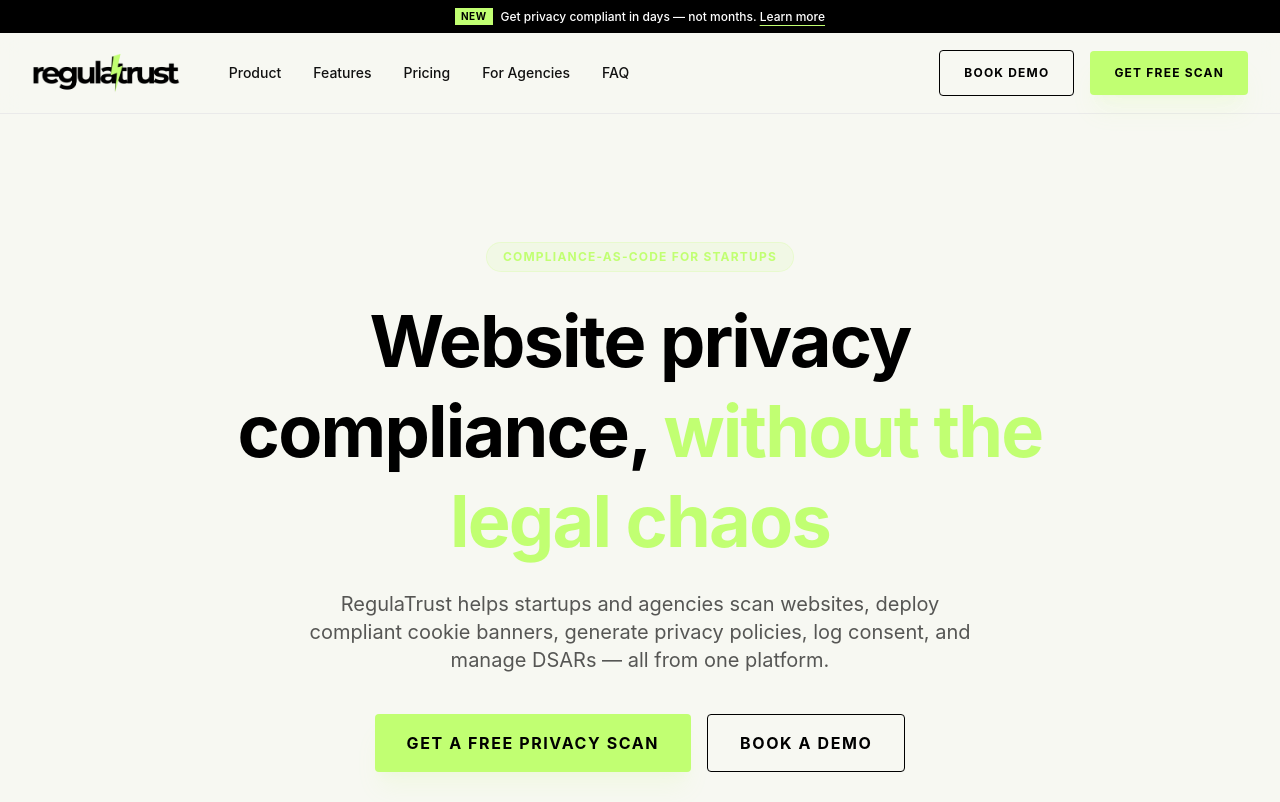
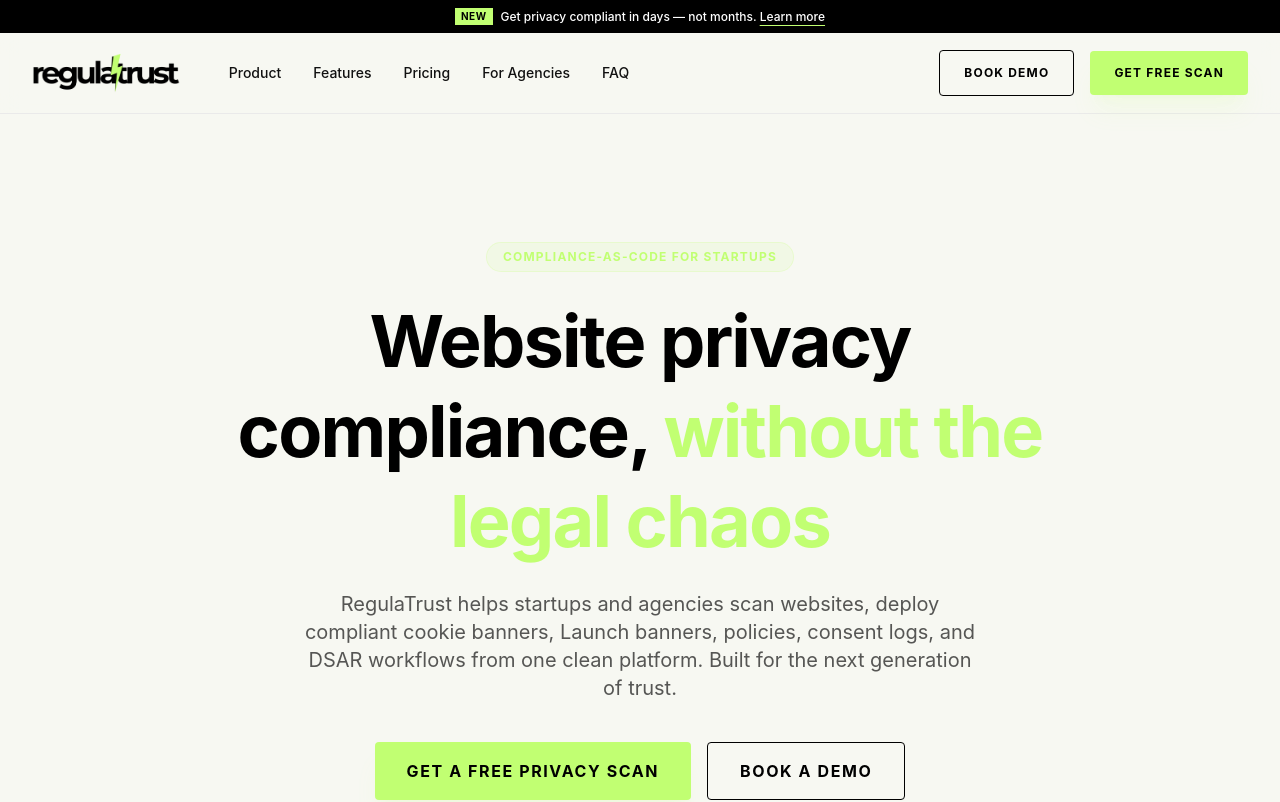
Before and after one commit to HammadSiddiqui/regulatrust, a React (Vite) app: page / in a window 1280 px wide. Shown: the top 802 px of the page. Built offline with nearby package versions, Linux system fonts and the light colour scheme.

Commit message:
QA fixes: Corrected #product anchor and removed unverified trust claims

```diff
--- a/src/components/FinalCTA.tsx
+++ b/src/components/FinalCTA.tsx
@@ -24,7 +24,7 @@
               Get privacy compliant in <span className="text-lime">days — not months.</span>
             </h2>
             <p className="text-lg md:text-xl text-white/40 mb-12 max-w-xl mx-auto">
-              Launch banners, policies, consent logs, and DSAR workflows from one clean platform. Join 500+ startups building with trust.
+              Launch banners, policies, consent logs, and DSAR workflows from one clean platform. Built for the next generation of trust.
             </p>
 
             <div className="flex flex-col sm:flex-row items-center justify-center gap-6">
--- a/src/components/Hero.tsx
+++ b/src/components/Hero.tsx
@@ -13,7 +13,7 @@
 
 const Hero: React.FC = () => {
   return (
-    <section className="section-padding overflow-hidden">
+    <section id="product" className="section-padding overflow-hidden">
       <div className="container">
         <div className="flex flex-col items-center text-center max-w-4xl mx-auto mb-16">
           <motion.div
@@ -40,7 +40,7 @@
             transition={{ duration: 0.5, delay: 0.2 }}
             className="text-lg md:text-xl text-charcoal/70 mb-10 max-w-2xl"
           >
-            RegulaTrust helps startups and agencies scan websites, deploy compliant cookie banners, generate privacy policies, log consent, and manage DSARs — all from one platform.
+            RegulaTrust helps startups and agencies scan websites, deploy compliant cookie banners, Launch banners, policies, consent logs, and DSAR workflows from one clean platform. Built for the next generation of trust.
           </motion.p>
 
           <motion.div
```
